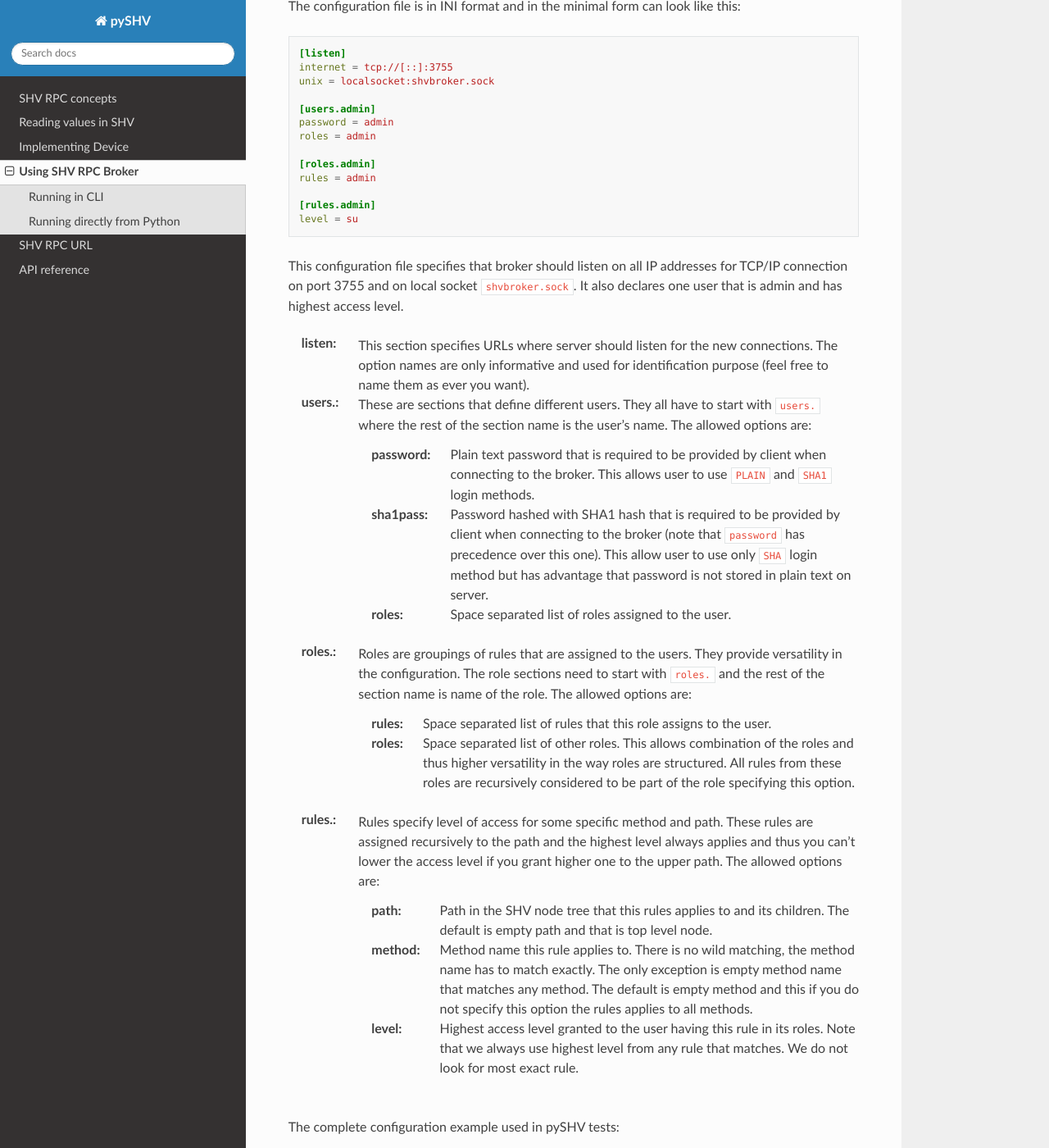
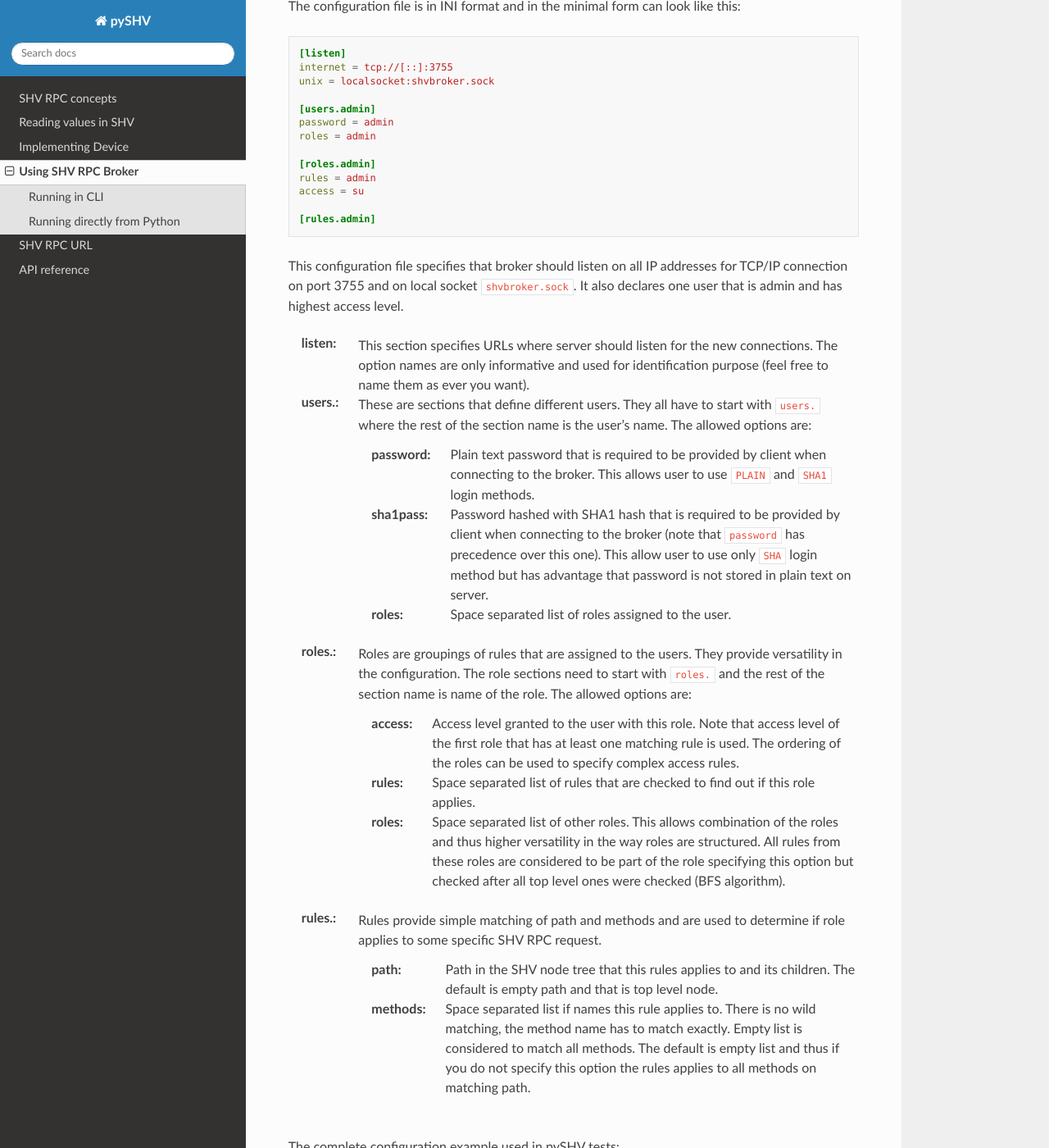
Before and after one commit to silicon-heaven/pyshv, a Sphinx documentation site: the page built from docs/broker.rst, in a window 1280 px wide and 1400 px high, scrolled down 545 px. Shown: the whole window at 82% size. Built offline with Sphinx 7.4.7 and the Read the Docs theme 2.0.0, drawn with Linux system fonts in a browser that asks for light colours.

Commit message:
broker: modify the access level algorithm
This makes it more compatible with behavior of C++ SHV Broker. The
configuration is different but access level determination should be the
same.

```diff
--- a/docs/broker.rst
+++ b/docs/broker.rst
@@ -38,9 +38,9 @@ this:
 
   [roles.admin]
   rules = admin
+  access = su
 
   [rules.admin]
-  level = su
 
 This configuration file specifies that broker should listen on all IP addresses
 for TCP/IP connection on port 3755 and on local socket ``shvbroker.sock``. It
@@ -71,27 +71,26 @@ also declares one user that is admin and has highest access level.
   ``roles.`` and the rest of the section name is name of the role. The allowed
   options are:
 
-  :rules: Space separated list of rules that this role assigns to the user.
+  :access: Access level granted to the user with this role. Note that access
+    level of the first role that has at least one matching rule is used. The
+    ordering of the roles can be used to specify complex access rules.
+  :rules: Space separated list of rules that are checked to find out if this
+    role applies.
   :roles: Space separated list of other roles. This allows combination of the
     roles and thus higher versatility in the way roles are structured. All rules
-    from these roles are recursively considered to be part of the role
-    specifying this option.
+    from these roles are considered to be part of the role specifying this
+    option but checked after all top level ones were checked (BFS algorithm).
 
 :rules.:
-  Rules specify level of access for some specific method and path. These rules
-  are assigned recursively to the path and the highest level always applies and
-  thus you can't lower the access level if you grant higher one to the upper
-  path. The allowed options are:
+  Rules provide simple matching of path and methods and are used to determine if
+  role applies to some specific SHV RPC request.
 
   :path: Path in the SHV node tree that this rules applies to and its children.
     The default is empty path and that is top level node.
-  :method: Method name this rule applies to. There is no wild matching, the
-    method name has to match exactly. The only exception is empty method name
-    that matches any method. The default is empty method and this if you do not
-    specify this option the rules applies to all methods.
-  :level: Highest access level granted to the user having this rule in its
-    roles. Note that we always use highest level from any rule that matches. We
-    do not look for most exact rule.
+  :methods: Space separated list if names this rule applies to. There is no wild
+    matching, the method name has to match exactly. Empty list is considered to
+    match all methods. The default is empty list and thus if you do not specify
+    this option the rules applies to all methods on matching path.
 
 
 The complete configuration example used in pySHV tests:
```
Also changed, not shown: docs/concepts.rst (+16 -10 lines), 8 other files.
